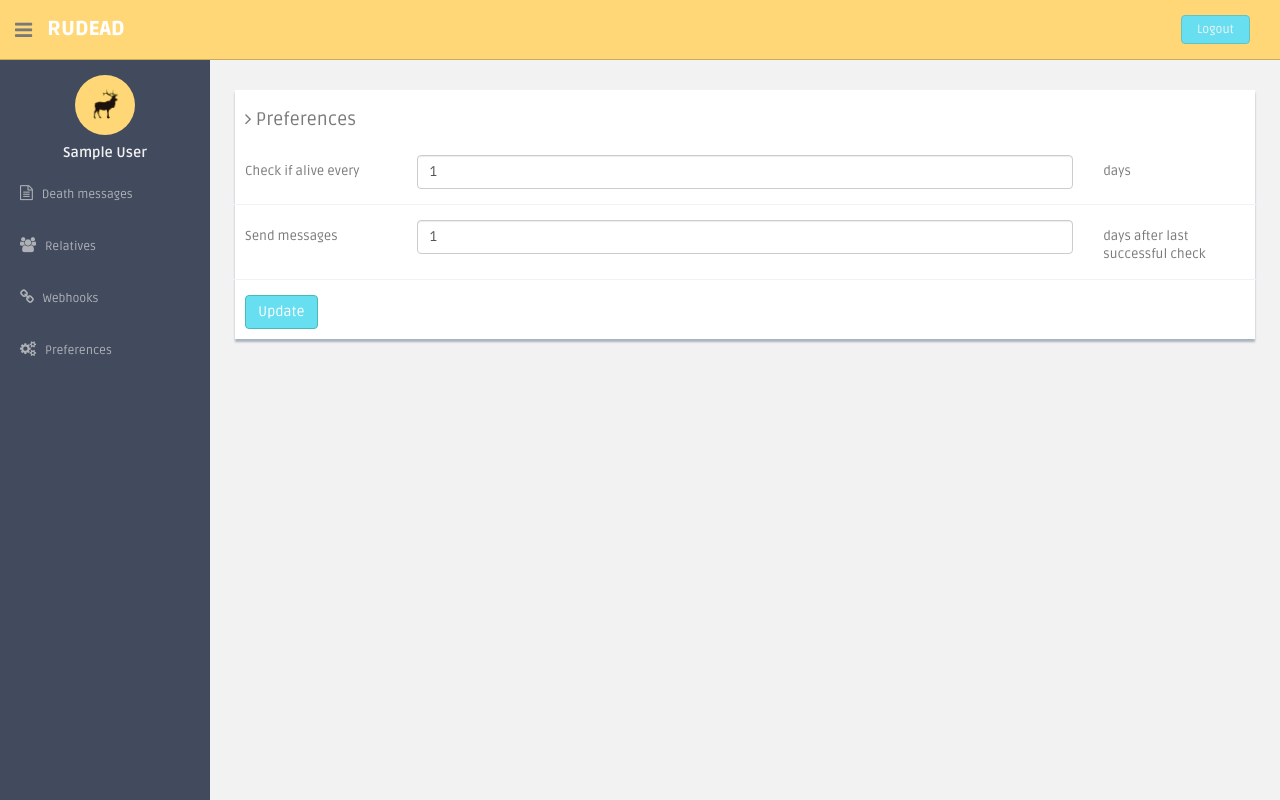
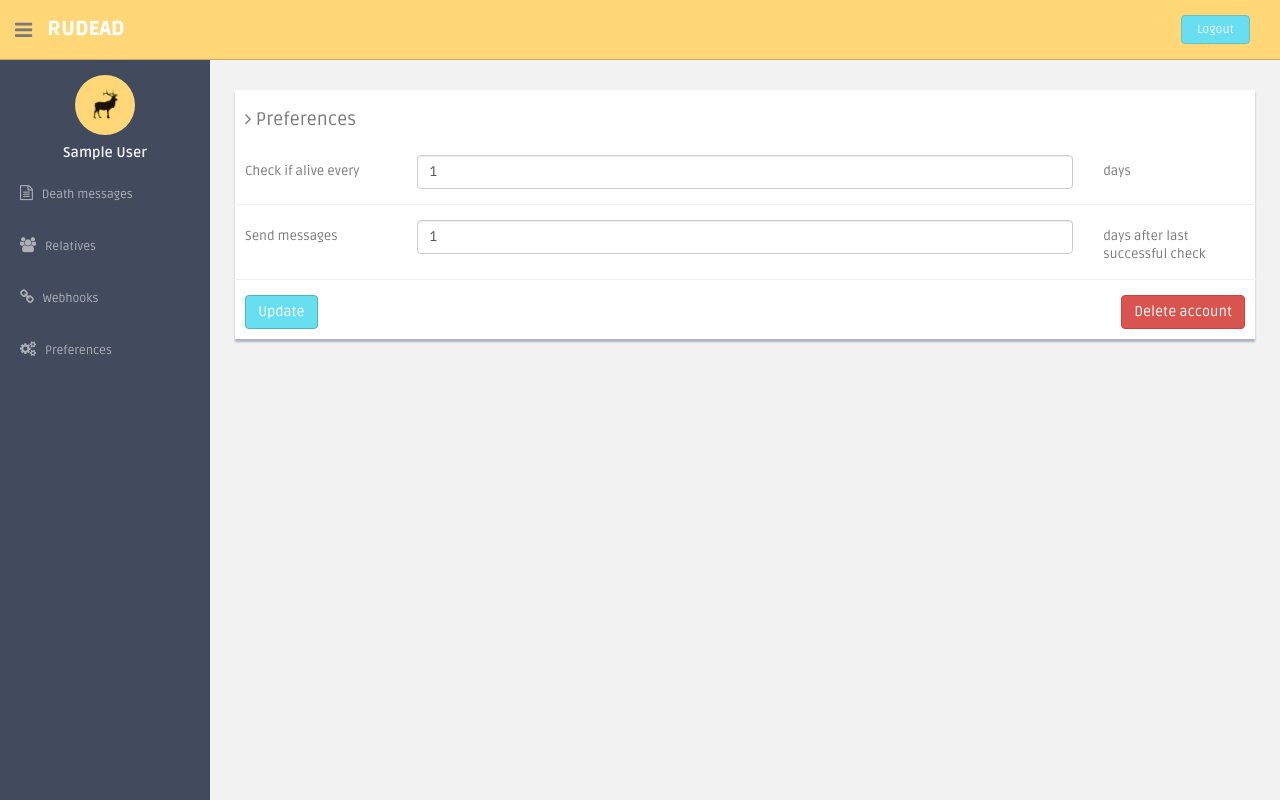
Before and after one commit to narsats/rudead, a CodeIgniter app: page /rudead/preferences in a window 1280 px wide. Run offline with CodeIgniter, Linux system fonts and the light colour scheme; the visitor is signed in with stand-in values (Sample User, id 1); tables that the repository leaves empty hold one stand-in row (values such as "Sample post"); some libraries are stand-ins or nearby versions.

Commit message:
Added delete account feature

```diff
--- a/application/controllers/Preferences.php
+++ b/application/controllers/Preferences.php
@@ -37,4 +37,13 @@ class Preferences extends MY_Controller {
 		}
 		redirect("preferences");
 	}
+
+	public function delete_account() {
+		$this->data["user"]->delete();
+
+		$this->session->sess_destroy();
+		$success = "Your account has been deleted";
+		$this->session->set_flashdata('success', $success);
+		redirect("login");
+	}
 }
--- a/application/models/User.php
+++ b/application/models/User.php
@@ -129,4 +129,12 @@ class User extends CI_Model {
 		public function last_email_sent_now() {
 			$this->db->query("UPDATE users SET last_email_sent = NOW() WHERE id = ?", array($this->id));
 		}
+
+		public function delete() {
+			$this->db->query("DELETE FROM webhooks WHERE user_id = ?", array($this->id));
+			$this->db->query("DELETE FROM tokens WHERE user_id = ?", array($this->id));
+			$this->db->query("DELETE FROM messages WHERE user_id = ?", array($this->id));
+			$this->db->query("DELETE FROM relatives WHERE user_id = ?", array($this->id));
+			$this->db->query("DELETE FROM users WHERE id = ?", array($this->id));
+		}
 }
--- a/application/views/preferences.php
+++ b/application/views/preferences.php
@@ -32,6 +32,7 @@
 				  </div>
 				  <label class="col-sm-2 col-sm-2 control-label">days after last successful check</label>
 			  </div>
+			  <button type="button" class="btn btn-danger pull-right" onclick='if(confirm("Are you sure?"))window.location="<?=base_url()?>preferences/delete_account"'>Delete account</button>
 			  <button type="submit" class="btn btn-theme">Update</button>
 		  </form>
 	  </div>
```
